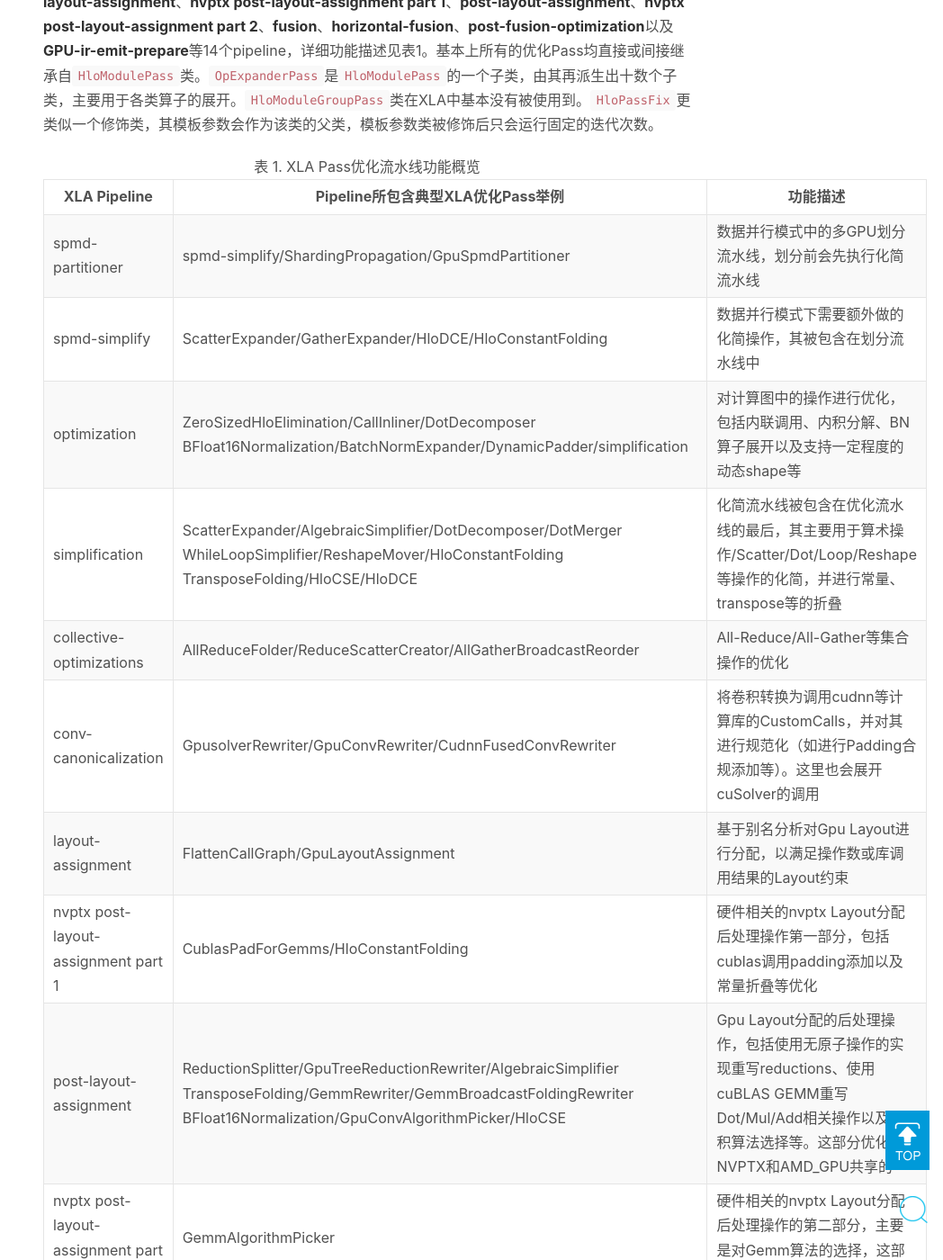
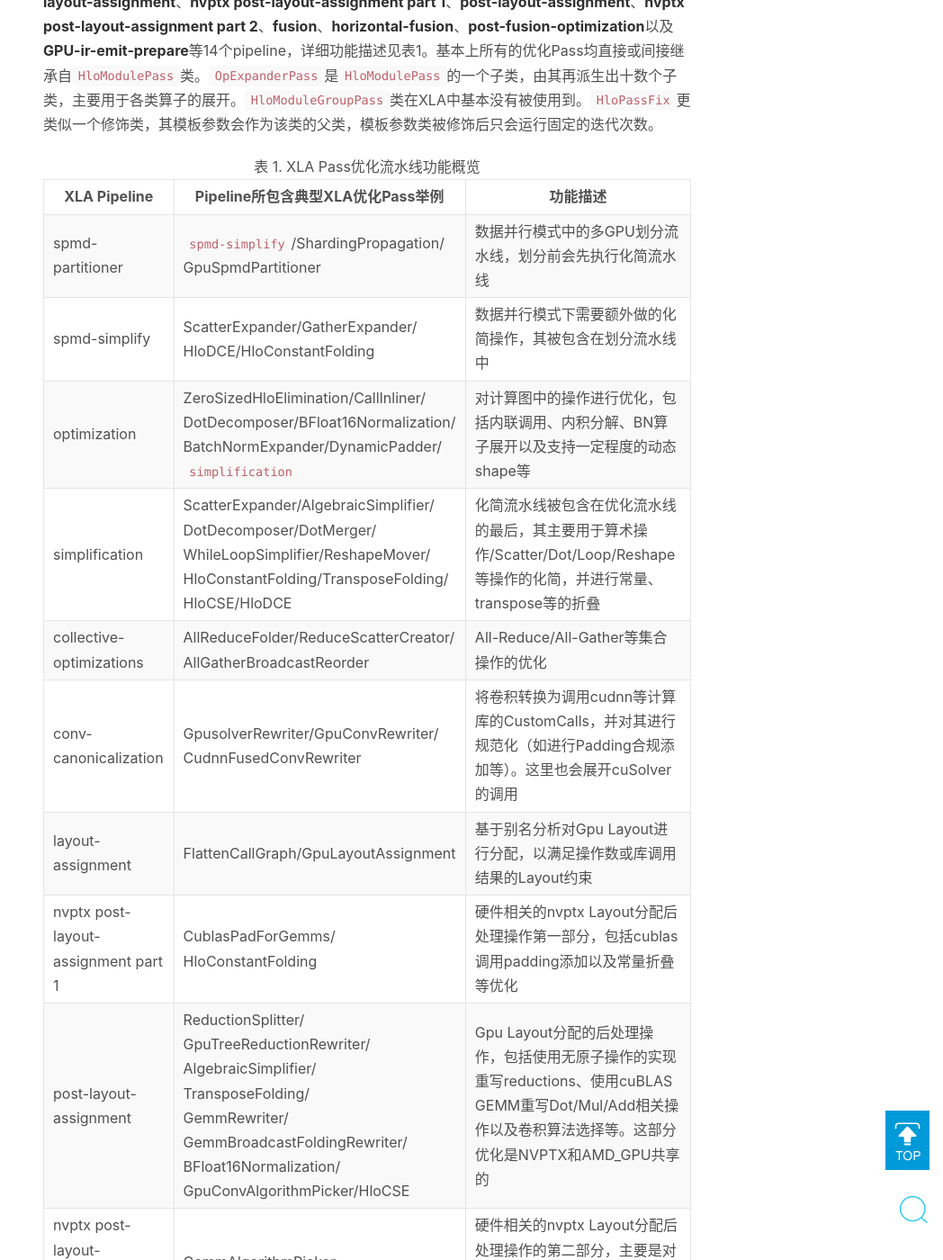
Before and after one commit to wzzju/wzzju.github.io, a Jekyll site: the page built from _posts/2021-12-23-xla-pass.md, in a window 1280 px wide and 1400 px high, scrolled down 3707 px. Shown: the whole window at 90% size, without its empty margins (232-1280 px from the left). Built offline with Jekyll 4.4.1, drawn with Linux system fonts in a browser that asks for light colours; formulas are drawn with MathJax 3; comment, search, counter and statistics services are not loaded; some of the changed text lies outside the part shown.

Commit message:
Format the table in Markdown.

```diff
--- a/_posts/2021-12-23-xla-pass.md
+++ b/_posts/2021-12-23-xla-pass.md
@@ -45,20 +45,20 @@ HloPassInterface位于XLA HLO Pass继承关系的最顶层（即所有Pass类的
 
 | XLA Pipeline                          | Pipeline所包含典型XLA优化Pass举例        | 功能描述                                 |
 | ------------------------------------- | ------------------------------------ | --------------------------------------- |
-| spmd-partitioner                      | spmd-simplify/ShardingPropagation/GpuSpmdPartitioner         | 数据并行模式中的多GPU划分流水线，划分前会先执行化简流水线    |
-| spmd-simplify                         | ScatterExpander/GatherExpander/HloDCE/HloConstantFolding     | 数据并行模式下需要额外做的化简操作，其被包含在划分流水线中   |
-| optimization                          | ZeroSizedHloElimination/CallInliner/DotDecomposer<br>BFloat16Normalization/BatchNormExpander/DynamicPadder/simplification | 对计算图中的操作进行优化，包括内联调用、内积分解、BN算子展开以及支持一定程度的动态shape等 |
-| simplification                        | ScatterExpander/AlgebraicSimplifier/DotDecomposer/DotMerger<br>WhileLoopSimplifier/ReshapeMover/HloConstantFolding<br>TransposeFolding/HloCSE/HloDCE | 化简流水线被包含在优化流水线的最后，其主要用于算术操作/Scatter/Dot/Loop/Reshape等操作的化简，并进行常量、transpose等的折叠 |
-| collective-optimizations              | AllReduceFolder/ReduceScatterCreator/AllGatherBroadcastReorder | All-Reduce/All-Gather等集合操作的优化                        |
-| conv-canonicalization                 | GpusolverRewriter/GpuConvRewriter/CudnnFusedConvRewriter     | 将卷积转换为调用cudnn等计算库的CustomCalls，并对其进行规范化（如进行Padding合规添加等）。这里也会展开cuSolver的调用 |
+| spmd-partitioner                      | `spmd-simplify`/ShardingPropagation/<br>GpuSpmdPartitioner         | 数据并行模式中的多GPU划分流水线，划分前会先执行化简流水线    |
+| spmd-simplify                         | ScatterExpander/GatherExpander/<br>HloDCE/HloConstantFolding     | 数据并行模式下需要额外做的化简操作，其被包含在划分流水线中   |
+| optimization                          | ZeroSizedHloElimination/CallInliner/<br>DotDecomposer/BFloat16Normalization/<br>BatchNormExpander/DynamicPadder/<br>`simplification` | 对计算图中的操作进行优化，包括内联调用、内积分解、BN算子展开以及支持一定程度的动态shape等 |
+| simplification                        | ScatterExpander/AlgebraicSimplifier/<br>DotDecomposer/DotMerger/<br>WhileLoopSimplifier/ReshapeMover/<br>HloConstantFolding/TransposeFolding/<br>HloCSE/HloDCE | 化简流水线被包含在优化流水线的最后，其主要用于算术操作/Scatter/Dot/Loop/Reshape等操作的化简，并进行常量、transpose等的折叠 |
+| collective-optimizations              | AllReduceFolder/ReduceScatterCreator/<br>AllGatherBroadcastReorder | All-Reduce/All-Gather等集合操作的优化                        |
+| conv-canonicalization                 | GpusolverRewriter/GpuConvRewriter/<br>CudnnFusedConvRewriter     | 将卷积转换为调用cudnn等计算库的CustomCalls，并对其进行规范化（如进行Padding合规添加等）。这里也会展开cuSolver的调用 |
 | layout-assignment                     | FlattenCallGraph/GpuLayoutAssignment                         | 基于别名分析对Gpu Layout进行分配，以满足操作数或库调用结果的Layout约束 |
-| nvptx   post-layout-assignment part 1 | CublasPadForGemms/HloConstantFolding                         | 硬件相关的nvptx Layout分配后处理操作第一部分，包括cublas调用padding添加以及常量折叠等优化 |
-| post-layout-assignment                | ReductionSplitter/GpuTreeReductionRewriter/AlgebraicSimplifier<br>TransposeFolding/GemmRewriter/GemmBroadcastFoldingRewriter<br>BFloat16Normalization/GpuConvAlgorithmPicker/HloCSE | Gpu Layout分配的后处理操作，包括使用无原子操作的实现重写reductions、使用cuBLAS   GEMM重写Dot/Mul/Add相关操作以及卷积算法选择等。这部分优化是NVPTX和AMD_GPU共享的 |
+| nvptx   post-layout-assignment part 1 | CublasPadForGemms/<br>HloConstantFolding                         | 硬件相关的nvptx Layout分配后处理操作第一部分，包括cublas调用padding添加以及常量折叠等优化 |
+| post-layout-assignment                | ReductionSplitter/<br>GpuTreeReductionRewriter/<br>AlgebraicSimplifier/<br>TransposeFolding/<br>GemmRewriter/<br>GemmBroadcastFoldingRewriter/<br>BFloat16Normalization/<br>GpuConvAlgorithmPicker/HloCSE | Gpu Layout分配的后处理操作，包括使用无原子操作的实现重写reductions、使用cuBLAS   GEMM重写Dot/Mul/Add相关操作以及卷积算法选择等。这部分优化是NVPTX和AMD_GPU共享的 |
 | nvptx   post-layout-assignment part 2 | GemmAlgorithmPicker                                          | 硬件相关的nvptx Layout分配后处理操作的第二部分，主要是对Gemm算法的选择，这部分是nvptx后端独有的 |
-| fusion                                | GpuInstructionFusion/FusionMerger/GpuMultiOutputFusion/HloCSE/HloDCE | 基于HLO指令做融合，包括传统垂直方向上将生产者指令融合到消费者指令中以及融合指令间的合并等 |
-| horizontal-fusion                     | GpuHorizontalLoopFusion/GpuHorizontalInputFusion/HloCSE/HloDCE | 水平方向上融合HLO指令，用于降低GPU Kernels Launch开销并增加并行度 |
-| post-fusion-optimization              | AllGatherCombiner/AllReduceCombiner/AlgebraicSimplifier      | 融合pipeline的后处理操作，主要用于将较小的集合操作（如AllGather、AllReduce等）进行合并，并执行一些代数化简操作 |
-| GPU-ir-emit-prepare                   | GpuCopyInsertion/GpuSanitizeConstantNames                    | 不属于优化Pipeline，仅用于保证生成诸如LLVM IR的正确性        |
+| fusion                                | GpuInstructionFusion/FusionMerger/<br>GpuMultiOutputFusion/HloCSE/HloDCE | 基于HLO指令做融合，包括传统垂直方向上将生产者指令融合到消费者指令中以及融合指令间的合并等 |
+| horizontal-fusion                     | GpuHorizontalLoopFusion/<br>GpuHorizontalInputFusion/<br>HloCSE/HloDCE | 水平方向上融合HLO指令，用于降低GPU Kernels Launch开销并增加并行度 |
+| post-fusion-optimization              | AllGatherCombiner/AllReduceCombiner/<br>AlgebraicSimplifier      | 融合pipeline的后处理操作，主要用于将较小的集合操作（如AllGather、AllReduce等）进行合并，并执行一些代数化简操作 |
+| GPU-ir-emit-prepare                   | GpuCopyInsertion/<br>GpuSanitizeConstantNames                    | 不属于优化Pipeline，仅用于保证生成诸如LLVM IR的正确性        |
 
 ## 2. XLA重点Pass类功能分析
 基于TensorFlow 官方ResNet50 benchmark程序[resnet50_graph_test](https://github.com/tensorflow/tensorflow/blob/87462bfac761435a46641ff2f10ad0b6e5414a4b/tensorflow/python/eager/benchmarks/resnet50/resnet50_graph_test.py#L98)，我们在A100-40GB单卡上执行ResNet50的训练过程，以此来分析XLA HLO Pass的优化效果。执行命令中使用了`TF_XLA_FLAGS=--tf_xla_auto_jit=2`来开启XLA加速。
```
